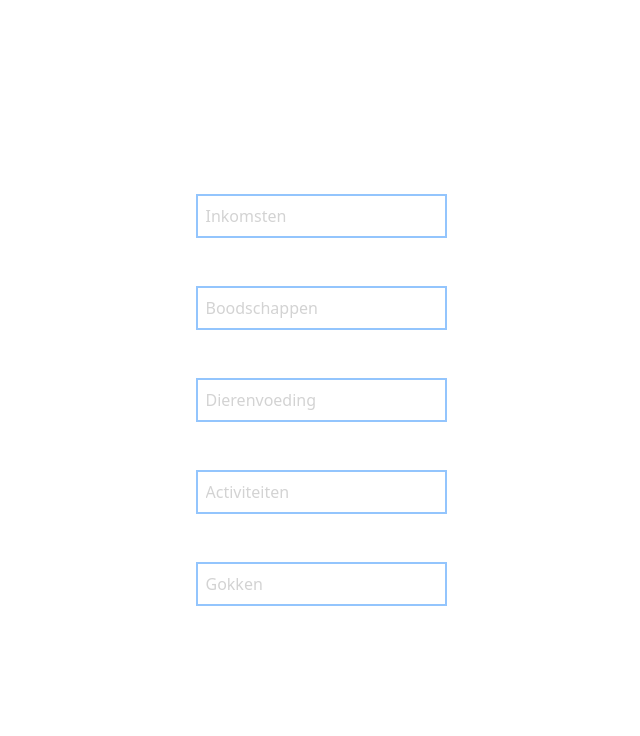
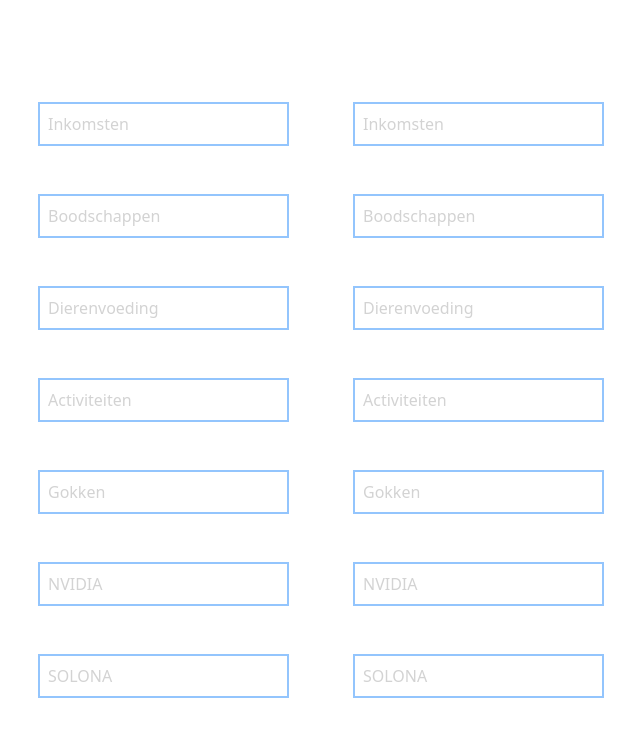
Before and after one commit to ZiaadNegm/IncomeDivider, a React (Vite) app in the folder my-react-app/: page / in a window 1280 px wide. Shown: the top 736 px of the page, without its empty margins (319-959 px from the left). Built offline with nearby package versions, Linux system fonts and the light colour scheme.

Commit message:
Reusable interface gemaakt

```diff
--- a/my-react-app/src/App.tsx
+++ b/my-react-app/src/App.tsx
@@ -1,30 +1,15 @@
-import './App.css'
-import Input_container from './input_container'
+import './App.css';
+import Input_container from './input_container';
 
 function App() {
-  return(
-    <div>
-    <Input_container />
+  const information = ["Inkomsten", "Boodschappen", "Dierenvoeding", "Activiteiten", "Gokken", "NVIDIA", "SOLONA"];
+
+  return (
+    <div className="main">
+      <Input_container information={information} />
+      <Input_container information={information}/>
     </div>
-
-  )
+  );
 }
 
-// function App() {
-//   return (
-//     <div className ="center-container">
-//             <input className="input" name="myInput" />
-//             <input className="input" name="myInput" />
-//             <input className="input" name="myInput" />
-//             <input className="input" name="myInput" />
-//     <label>
-//           </label>
-//     <div className="main-box">
-//       <p>haiiiiii</p>
-
-//     </div>
-//     </div>
-//   )
-// }
-
-export default App
+export default App;
--- a/my-react-app/src/index.css
+++ b/my-react-app/src/index.css
@@ -5,17 +5,13 @@
 
 
 @layer components {
-    /* .main-box {
-        @apply block w-full h-full  bg-blue-400 text-white p-4 rounded ;
+    .main{
+        @apply Center flex flex-row justify-center items-center min-h-screen;
     }
-
-    .center-container {
-        @apply grid  h-screen items-center justify-center -m-10;
-    } */
     .input {
         @apply  border-blue-300 border-2 p-2;
     }
     .Center {
-        @apply grid space-y-12 place-content-center h-screen
+        @apply flex flex-col gap-y-12 gap-x-16;
     }
 }
--- a/my-react-app/src/input_container.tsx
+++ b/my-react-app/src/input_container.tsx
@@ -1,21 +1,36 @@
+//https://zod.dev/
+
 import React, { useState } from 'react';
 
+interface InputContainerProps {
+  information: string[];
+}
 
 
-export default function Input_container (){ // Maak de schets na zodat je twee rows hebt, eentje met positief en negatief
+export default function Input_container ({information}: InputContainerProps){ // Maak de schets na zodat je twee rows hebt, eentje met positief en negatief
   // zorg ervoor dat de code straks reusable is+
-
-  const inputs = Array(5).fill(null);
-  const information = ["Inkomsten", "Boodschappen", "Dierenvoeding", "Activiteiten",
-  "Gokken"]
+  const inputs = Array(information.length).fill(null);
   const [inputValue, setInputValue] = useState(information); // array maken van states
 
-  // Javascript code. Wees specifiek wat voor soort event je krijgt
+  // Typescript code. Wees specifiek wat voor soort event je krijgt door het aan te geven.
   //
 function handleChange(event: React.ChangeEvent<HTMLInputElement>, index: number) {
     const newInputValues = [...inputValue];
     newInputValues[index] = event.target.value
     setInputValue(newInputValues);
+}
+
+// Zorgt ervoor dat na een click en geen input, en weer een defocus van de box,
+// de box weer wordt bijgevuld met de originele informatie.
+// Index: index van de box
+function handleBlur(index: number) {
+  return () => {
+    const newInputValues = [...inputValue];
+    if (newInputValues[index] === '') {
+      newInputValues[index] = information[index];
+    }
+    setInputValue(newInputValues);
+  };
 }
 
   function resetInput(index: number){
@@ -31,9 +46,10 @@
             key={index}
             className="input"
             value={inputValue[index]}
-            style={{color: 'lightgray'}}
+            style={{color: inputValue[index] === information[index] ? 'lightgray': 'black'}}
             onClick={() => resetInput(index)}  // als er een click is, dan call resetInput met de input
             onChange={(event) => handleChange(event, index)} //
+            onBlur={handleBlur(index)}
           />
         ))}
     </div> )
```
